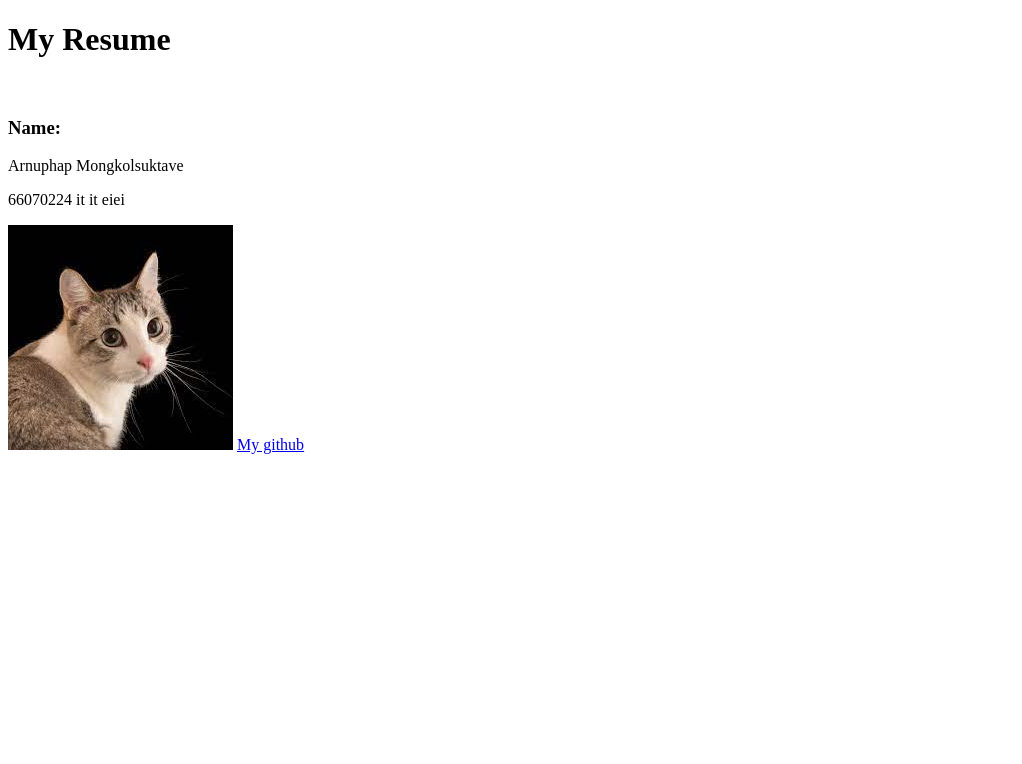
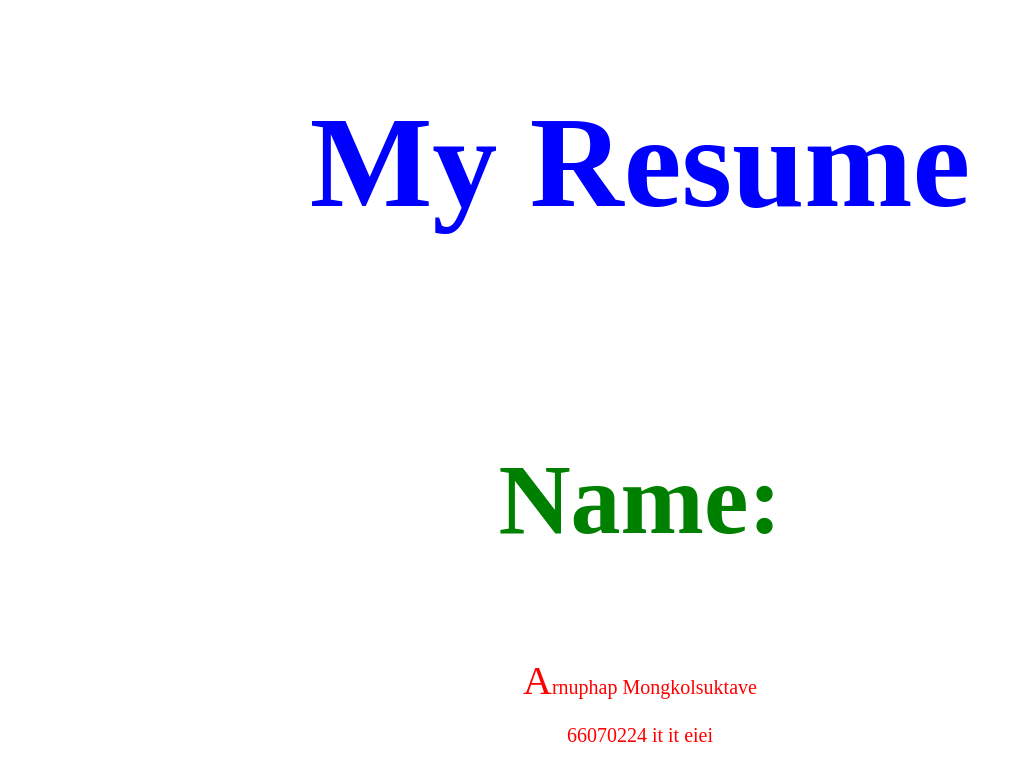
Before and after one commit to 66070224/new-66070224, a plain HTML site: page index.html in a window 1280 px wide. Shown: the top 764 px of the page, without its empty margins (0-1022 px from the left). Drawn offline with Linux system fonts and the light colour scheme.

Commit message:
Update index.html

```diff
--- a/index.html
+++ b/index.html
@@ -2,7 +2,7 @@
 <html lang="en">
 <head>
     <title>Petch Resume</title>
-    <link rel="stylesheet" href="myresumestyle.css">
+    <link rel="stylesheet" href="style.css">
 </head>
 <body>
     <h1 id="WebsiteTitle">My Resume</h1>
```
